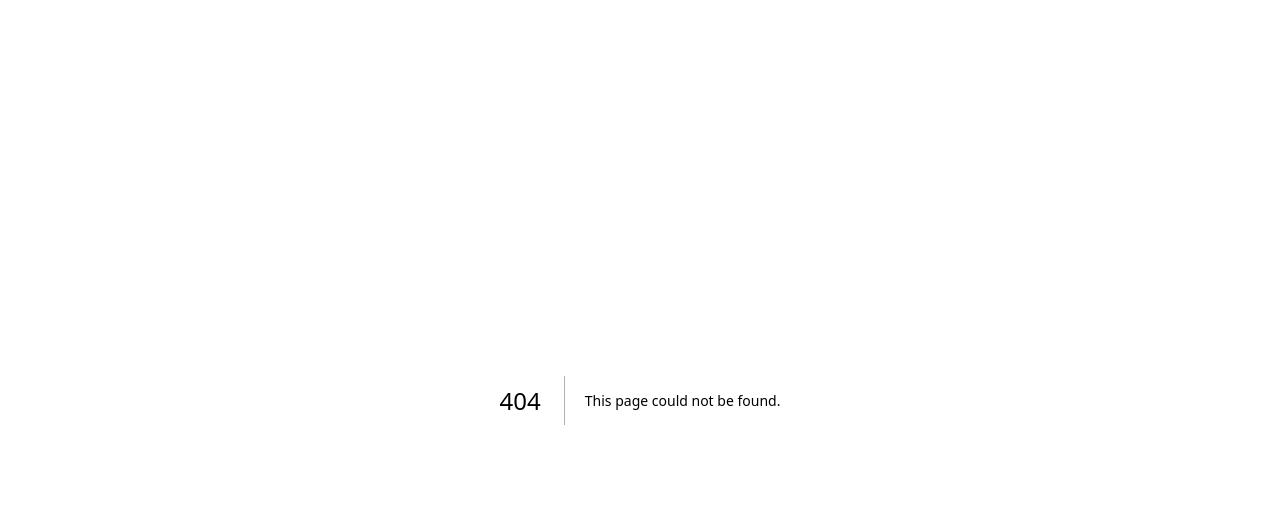
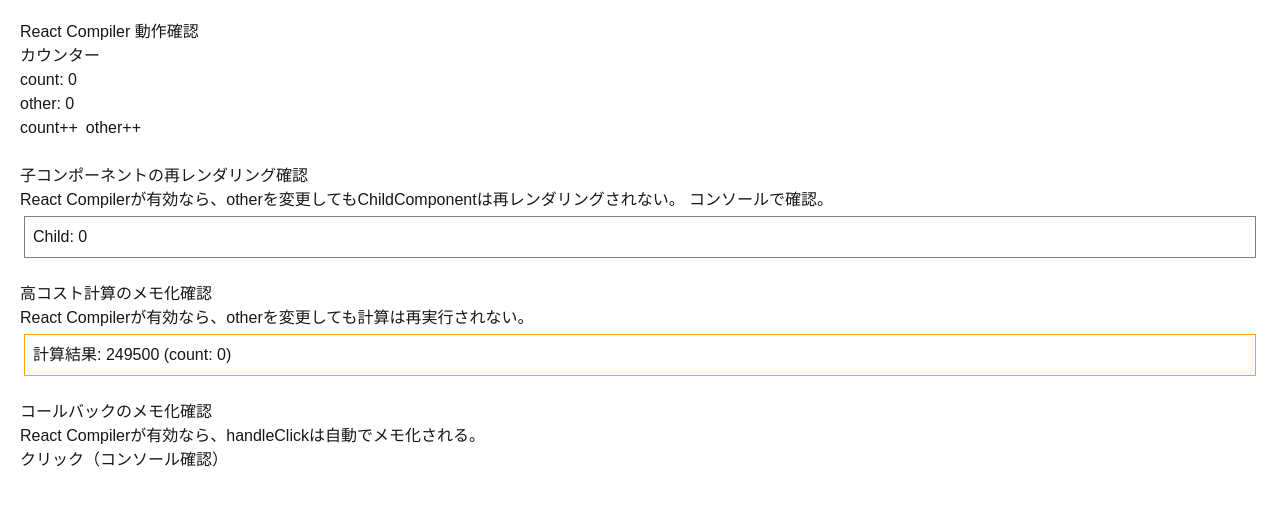
Before and after one commit to ShSato4JPN/sandbox-nextjs, a Next.js app: page /sandbox/react-compiler in a window 1280 px wide. Before the commit this address had no page. Shown: the top 506 px of the page. Built offline with nearby package versions, Linux system fonts and the light colour scheme.

Commit message:
feat: add react compiler example

```diff
--- /dev/null
+++ b/src/app/sandbox/react-compiler/page.tsx
@@ -0,0 +1,84 @@
+"use client";
+
+import { useState } from "react";
+
+// React Compilerなしだと、親の再レンダリング時に毎回再レンダリングされる
+// React Compilerありだと、propsが変わらなければ再レンダリングされない
+function ChildComponent({ value }: { value: number }) {
+  console.log("ChildComponent rendered:", value);
+  return (
+    <div style={{ border: "1px solid gray", padding: "8px", margin: "4px" }}>
+      Child: {value}
+    </div>
+  );
+}
+
+// 高コストな計算（React Compilerが自動でメモ化する）
+function ExpensiveCalculation({ count }: { count: number }) {
+  console.log("ExpensiveCalculation rendered");
+
+  // 重い計算のシミュレーション
+  const result = Array.from({ length: 1000 }, (_, i) => i)
+    .filter((n) => n % 2 === 0)
+    .reduce((acc, n) => acc + n, 0);
+
+  return (
+    <div style={{ border: "1px solid orange", padding: "8px", margin: "4px" }}>
+      計算結果: {result} (count: {count})
+    </div>
+  );
+}
+
+export default function ReactCompilerPage() {
+  const [count, setCount] = useState(0);
+  const [other, setOther] = useState(0);
+
+  // React Compilerなしだと、このコールバックは毎回新しい参照になる
+  // React Compilerありだと、自動でメモ化される
+  const handleClick = () => {
+    console.log("Button clicked");
+  };
+
+  console.log("Parent rendered");
+
+  return (
+    <div style={{ padding: "20px" }}>
+      <h1>React Compiler 動作確認</h1>
+
+      <section style={{ marginBottom: "24px" }}>
+        <h2>カウンター</h2>
+        <p>count: {count}</p>
+        <p>other: {other}</p>
+        <button onClick={() => setCount((c) => c + 1)}>count++</button>
+        <button onClick={() => setOther((o) => o + 1)} style={{ marginLeft: "8px" }}>
+          other++
+        </button>
+      </section>
+
+      <section style={{ marginBottom: "24px" }}>
+        <h2>子コンポーネントの再レンダリング確認</h2>
+        <p>
+          React Compilerが有効なら、otherを変更してもChildComponentは再レンダリングされない。
+          コンソールで確認。
+        </p>
+        <ChildComponent value={count} />
+      </section>
+
+      <section style={{ marginBottom: "24px" }}>
+        <h2>高コスト計算のメモ化確認</h2>
+        <p>
+          React Compilerが有効なら、otherを変更しても計算は再実行されない。
+        </p>
+        <ExpensiveCalculation count={count} />
+      </section>
+
+      <section>
+        <h2>コールバックのメモ化確認</h2>
+        <p>
+          React Compilerが有効なら、handleClickは自動でメモ化される。
+        </p>
+        <button onClick={handleClick}>クリック（コンソール確認）</button>
+      </section>
+    </div>
+  );
+}
```
